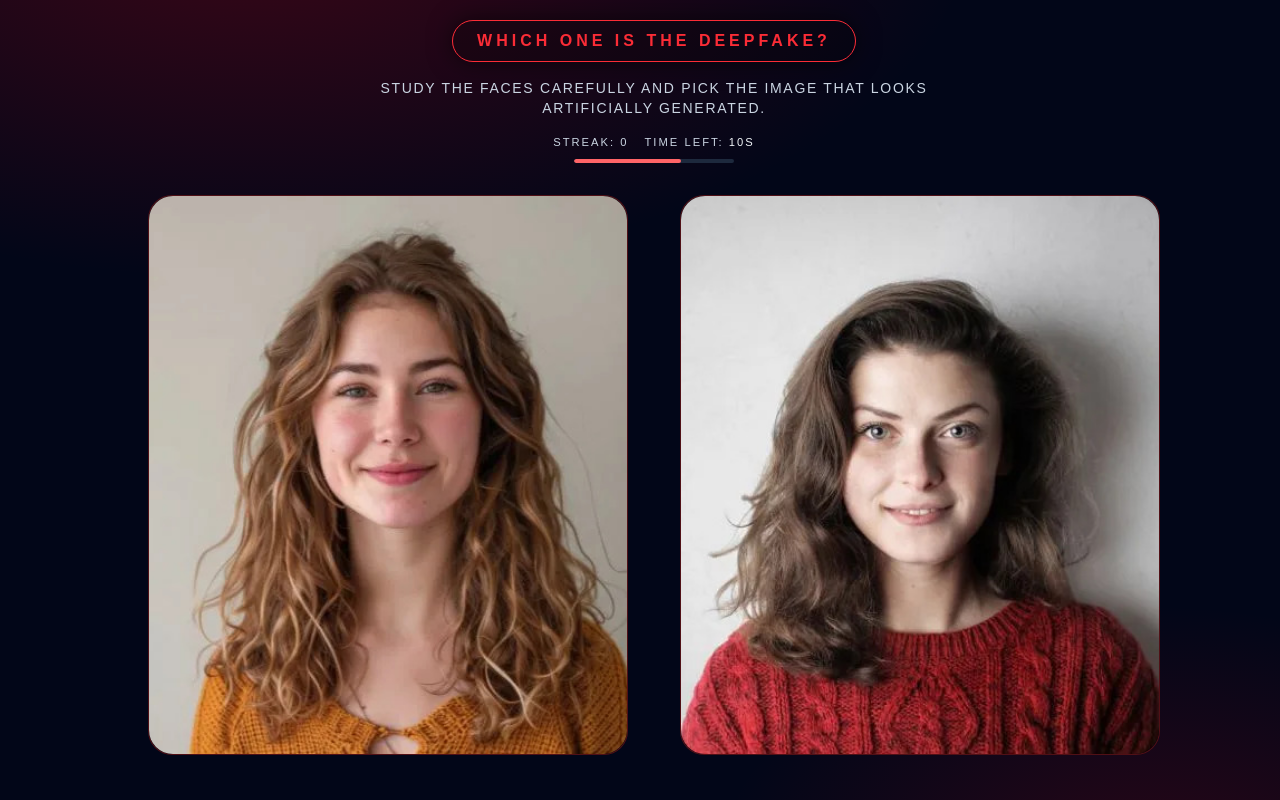
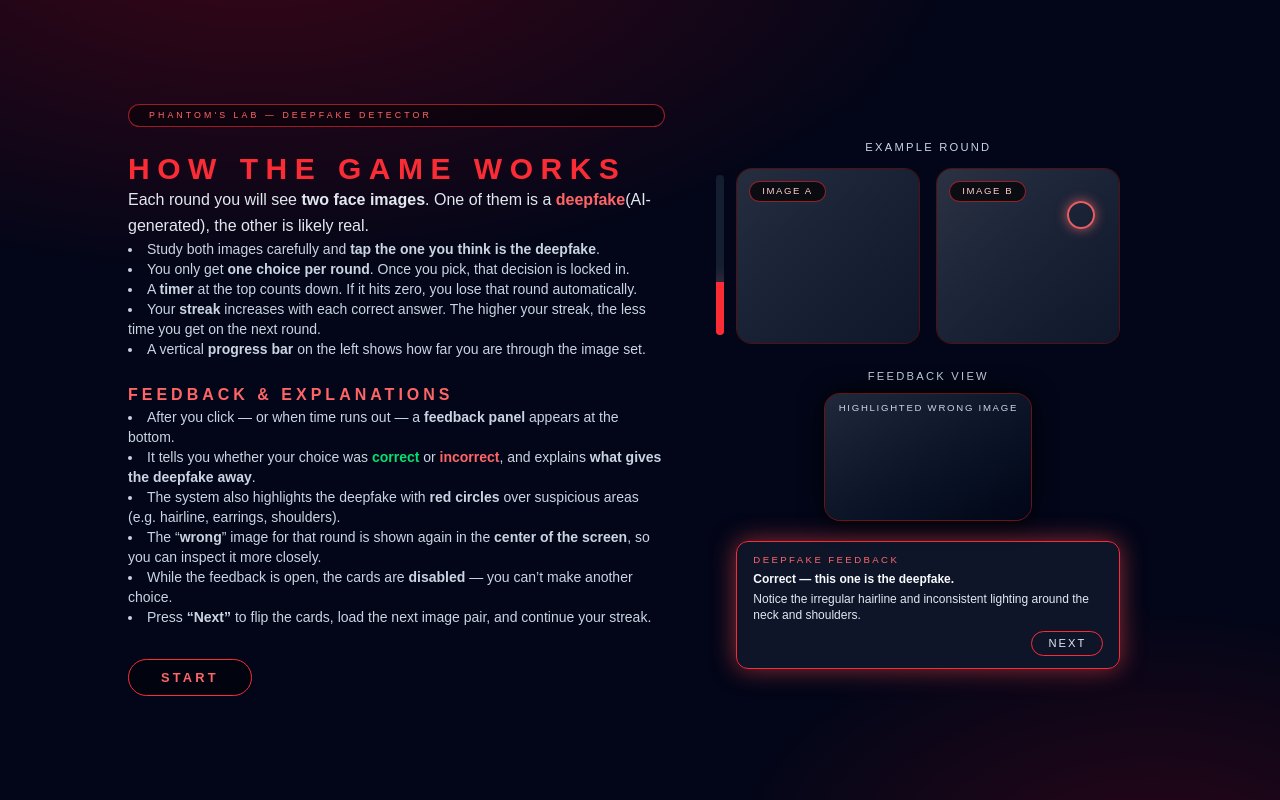
Before and after one commit to MaxieTaxie123/Deepfake_Detector, a React (Vite) app: page / in a window 1280 px wide. Built offline with nearby package versions, Linux system fonts and the light colour scheme.

Commit message:
Added tutorial page

```diff
--- a/src/App.tsx
+++ b/src/App.tsx
@@ -1,9 +1,12 @@
 import Container from "./components/Container";
-import { useEffect } from "react";
+import { useEffect, useState } from "react";
 import { useImagePreload } from "./imagePreload";
+import Tutorial from "./components/Tutorial";
 import "./App.css";
 
 function App() {
+  const [showTutorial, setShowTutorial] = useState(true)
+
   const { loaded, failed } = useImagePreload([
     "./deepfakes/Jonge-vrouw.jpg", "./reals/Jonge-vrouw-1.jpg",
     "./deepfakes/Oudere-man.jpg", "./reals/Oudere-man-1.jpg",
@@ -20,10 +23,10 @@ function App() {
     }
   }, [loaded, failed]);
 
-  return (
-    <div className="min-h-screen flex items-center justify-center bg-slate-900 sans-serif text-center">
-      <Container />
-    </div>
+  return showTutorial ? (
+    <Tutorial onStart={() => setShowTutorial(false)} />
+  ) : (
+    <Container /> // your game component
   );
 }
 
--- /dev/null
+++ b/src/components/Tutorial.tsx
@@ -0,0 +1,180 @@
+import React from "react";
+
+type TutorialProps = {
+  onStart?: () => void;
+};
+
+const Tutorial: React.FC<TutorialProps> = ({ onStart }) => {
+  const handleStart = () => {
+    if (onStart) onStart();
+  };
+
+  return (
+    <section
+      className="min-h-screen w-full flex items-center justify-center bg-slate-950 text-slate-50 px-4 py-10 select-none"
+      style={{
+        backgroundImage:
+          "radial-gradient(1200px 600px at 20% -10%, rgba(227,6,19,0.25), transparent 60%), radial-gradient(800px 500px at 90% 110%, rgba(227,6,19,0.18), transparent 55%)",
+      }}
+    >
+      <div className="w-full max-w-5xl grid grid-cols-1 md:grid-cols-[1.2fr_minmax(0,1fr)] gap-10 items-center">
+        {/* LEFT: TEXT EXPLANATION */}
+        <div className="flex flex-col gap-6">
+          <div className="rounded-full border border-red-500/60 bg-black/40 px-5 py-1 inline-flex">
+            <p className="text-[0.55rem] tracking-[0.35em] uppercase text-red-400 font-sharetech">
+              Phantom&apos;s Lab — Deepfake Detector
+            </p>
+          </div>
+
+          <div className="space-y-3">
+            <h1 className="text-2xl md:text-3xl font-bold text-red-500 font-sharetech tracking-[0.25em] uppercase">
+              How the game works
+            </h1>
+            <p className="text-sm md:text-base text-slate-200 font-sharetech leading-relaxed">
+              Each round you will see <span className="font-semibold">two face images</span>.
+              One of them is a <span className="text-red-400 font-semibold">deepfake</span>
+              (AI-generated), the other is likely real.
+            </p>
+            <ul className="text-sm text-slate-300 font-sharetech space-y-2 list-disc list-inside">
+              <li>
+                Study both images carefully and <span className="font-semibold">tap the one you think is the deepfake</span>.
+              </li>
+              <li>
+                You only get <span className="font-semibold">one choice per round</span>. Once you pick, that decision is locked in.
+              </li>
+              <li>
+                A <span className="font-semibold">timer</span> at the top counts down. If it hits zero, you lose that round automatically.
+              </li>
+              <li>
+                Your <span className="font-semibold">streak</span> increases with each correct answer. The higher your streak, the less time you get on the next round.
+              </li>
+              <li>
+                A vertical <span className="font-semibold">progress bar</span> on the left shows how far you are through the image set.
+              </li>
+            </ul>
+          </div>
+
+          {/* FEEDBACK EXPLANATION */}
+          <div className="space-y-3">
+            <h2 className="text-sm md:text-base font-bold text-red-400 font-sharetech tracking-[0.25em] uppercase">
+              Feedback & explanations
+            </h2>
+            <ul className="text-sm text-slate-300 font-sharetech space-y-2 list-disc list-inside">
+              <li>
+                After you click — or when time runs out — a{" "}
+                <span className="font-semibold">feedback panel</span> appears at the bottom.
+              </li>
+              <li>
+                It tells you whether your choice was{" "}
+                <span className="text-green-400 font-semibold">correct</span> or{" "}
+                <span className="text-red-400 font-semibold">incorrect</span>, and explains{" "}
+                <span className="font-semibold">what gives the deepfake away</span>.
+              </li>
+              <li>
+                The system also highlights the deepfake with{" "}
+                <span className="font-semibold">red circles</span> over suspicious areas
+                (e.g. hairline, earrings, shoulders).
+              </li>
+              <li>
+                The “<span className="font-semibold">wrong</span>” image for that round is
+                shown again in the <span className="font-semibold">center of the screen</span>,
+                so you can inspect it more closely.
+              </li>
+              <li>
+                While the feedback is open, the cards are{" "}
+                <span className="font-semibold">disabled</span> — you can’t make another choice.
+              </li>
+              <li>
+                Press <span className="font-semibold">“Next”</span> to flip the cards, load the
+                next image pair, and continue your streak.
+              </li>
+            </ul>
+          </div>
+
+          {/* START BUTTON */}
+          <div className="pt-2">
+            <button
+              type="button"
+              onClick={handleStart}
+              className="px-8 py-2 rounded-full border border-red-500 text-[0.8rem] tracking-[0.25em] uppercase font-semibold font-sharetech
+                       bg-black/40 text-red-400 hover:bg-red-500/10 hover:text-red-200
+                       hover:shadow-[0_0_25px_rgba(248,113,113,0.7)] transition"
+            >
+              Start
+            </button>
+          </div>
+        </div>
+
+        {/* RIGHT: VISUAL MOCKUP */}
+        <div className="hidden md:flex justify-center">
+          <div className="relative w-full max-w-sm">
+            {/* Mock progress bar */}
+            <div className="absolute py-5 -left-5 top-6 hidden lg:flex flex-col items-center">
+              <div className="relative w-2 h-40 rounded-full bg-slate-800/70 overflow-hidden">
+                <div className="absolute bottom-0 left-0 w-full h-1/3 bg-red-500 shadow-[0_0_20px_rgba(248,113,113,0.8)]" />
+              </div>
+            </div>
+
+            {/* Mock cards */}
+            <div className="space-y-4">
+              <p className="text-[0.7rem] py-2 uppercase tracking-[0.2em] text-slate-300 font-sharetech text-center mb-1">
+                Example round
+              </p>
+              <div className="grid grid-cols-2 gap-4">
+                <div className="h-44 rounded-2xl border border-red-900/60 bg-[#060712]/90 overflow-hidden relative">
+                  <div className="w-full h-full bg-linear-to-br from-slate-600/50 to-slate-900" />
+                  <span className="absolute left-3 top-3 text-[0.6rem] uppercase tracking-[0.16em] bg-black/70 border border-red-500/60 rounded-full px-3 py-0.5 font-sharetech text-red-200">
+                    Image A
+                  </span>
+                </div>
+                <div className="h-44 rounded-2xl border border-red-900/60 bg-[#060712]/90 overflow-hidden relative">
+                  <div className="w-full h-full bg-linear-to-br from-slate-500/40 to-slate-900" />
+                  <span className="absolute left-3 top-3 text-[0.6rem] uppercase tracking-[0.16em] bg-black/70 border border-red-500/60 rounded-full px-3 py-0.5 font-sharetech text-red-200">
+                    Image B
+                  </span>
+                  {/* Example hotspot circle */}
+                  <div className="absolute right-6 top-8 w-7 h-7 rounded-full border-2 border-red-400/90 shadow-[0_0_12px_rgba(248,113,113,0.7)]" />
+                </div>
+              </div>
+
+              {/* Mock centered wrong-card overlay */}
+            <div className="space-y-4">
+              <p className="text-[0.7rem] py-2 uppercase tracking-[0.2em] text-slate-300 font-sharetech text-center mt-4">
+                Feedback View
+              </p>
+              <div className="relative">
+                <div className="mx-auto w-52 h-32 rounded-2xl border border-red-900/80 bg-[#060712]/95 shadow-[0_0_25px_rgba(0,0,0,0.9)] overflow-hidden">
+                  <div className="w-full h-full bg-linear-to-br from-slate-700/60 to-slate-950" />
+                  <span className="absolute inset-x-0 top-2 text-center text-[0.6rem] uppercase tracking-[0.18em] text-slate-300 font-sharetech">
+                    Highlighted wrong image
+                  </span>
+                </div>
+              </div>
+            </div>
+
+              {/* Mock feedback popup */}
+              <div className="mt-5 rounded-xl border border-red-500 bg-slate-900/95 text-slate-50 shadow-[0_0_25px_rgba(239,68,68,0.6)] px-4 py-3 text-xs font-sharetech">
+                <p className="text-[0.6rem] uppercase tracking-[0.25em] text-red-400 mb-1">
+                  Deepfake feedback
+                </p>
+                <p className="font-semibold text-xs mb-1">
+                  Correct — this one is the deepfake.
+                </p>
+                <p className="text-xs text-slate-200 mb-2">
+                  Notice the irregular hairline and inconsistent lighting around the neck and shoulders.
+                </p>
+                <div className="flex justify-end">
+                  <span className="inline-flex items-center justify-center px-4 py-1 rounded-full border border-red-500 text-[0.7rem] uppercase tracking-[0.18em] text-slate-200">
+                    Next
+                  </span>
+                </div>
+              </div>
+            </div>
+          </div>
+        </div>
+      </div>
+    </section>
+  );
+};
+
+export default Tutorial;
--- a/src/data/deepfakeMeta.ts
+++ b/src/data/deepfakeMeta.ts
@@ -66,11 +66,12 @@ export const deepfakeMeta: DeepfakeMetaItem[] = [
   {
     // Pair 6
     fakeIndex: 0,
-    reason: "Notice how the skin is very plastic-like, the face looks too symmetrical and weirdly placed upon the head, and the background is very colourfully distorted.",
+    reason: "Notice how the skin is very plastic-like, the face looks too symmetrical and weirdly placed upon the head, the logo on the chest does not exist and the background is very colourfully distorted.",
     hotspots: [
       { x: 36, y: 35, size: 50, label: "Skin" },
       { x: 48, y: 20, size: 110, label: "Face" },
       { x: 85, y: 80, size: 120, label: "Background" },
+      { x: 65, y: 58, size: 40, label: "Logo" },
     ],
   },
 ];
```
